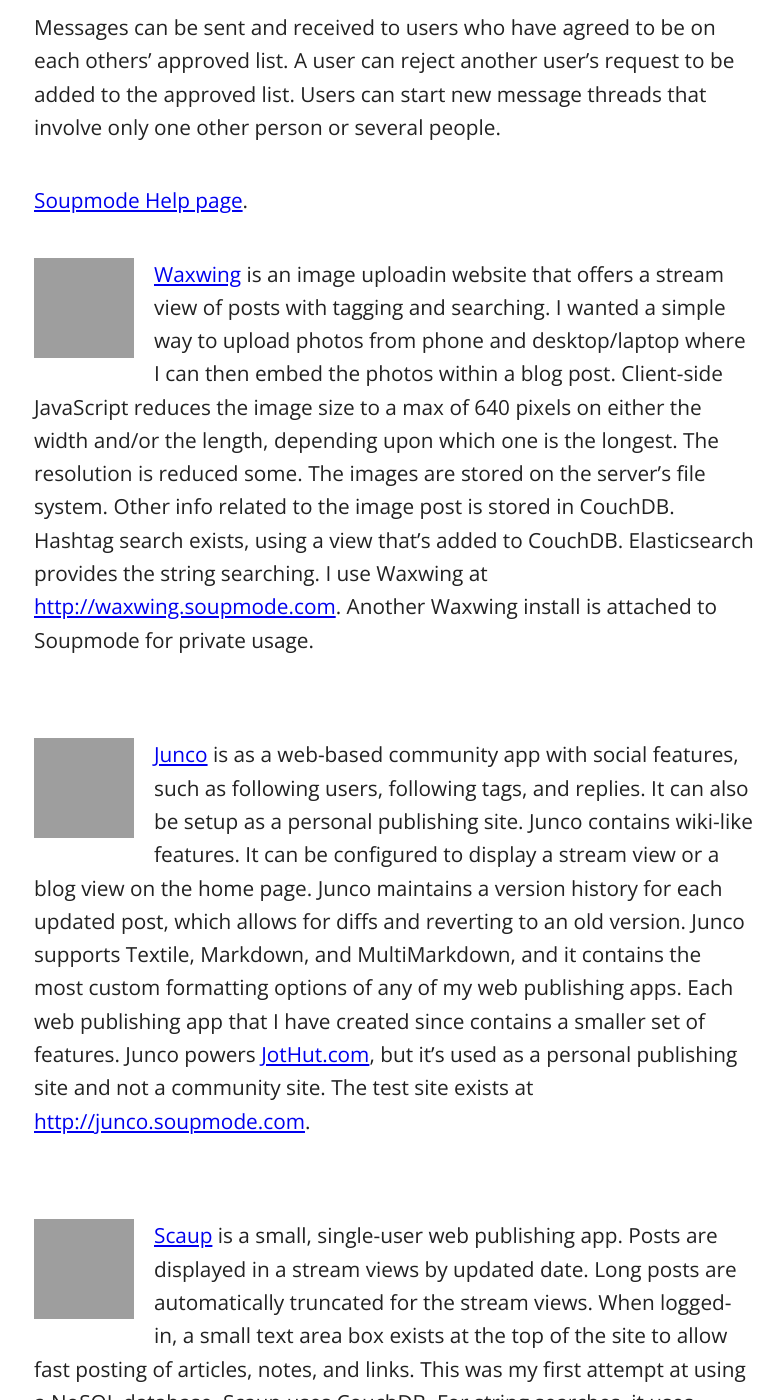
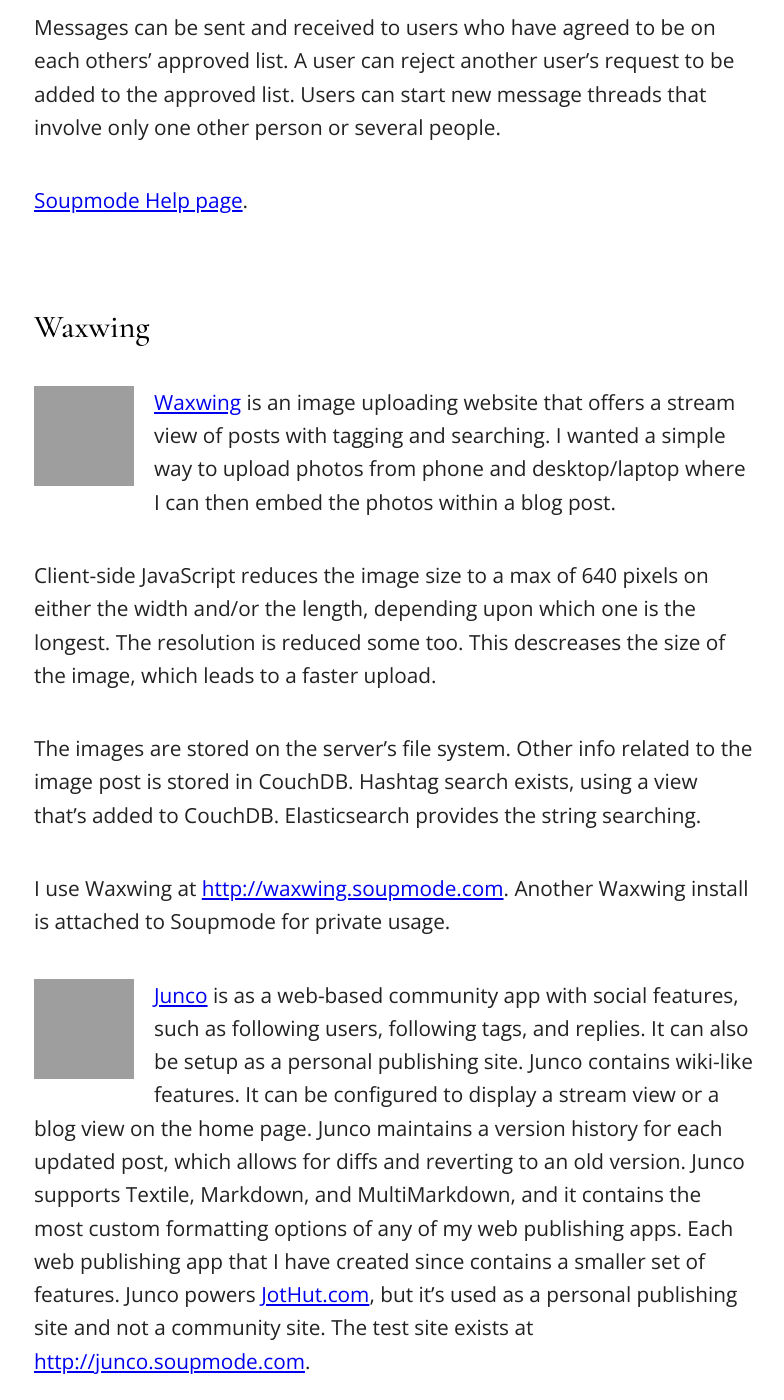
Before and after one commit to jrsawvel/jrsawvel.github.io, a Jekyll site: the page built from _posts/2016-09-20-projects.md, in a window 1280 px wide and 1400 px high, scrolled down 2746 px, cut to the strip 0-1400 px from the top of the window. Shown: the whole strip, without its empty margins (246-1030 px from the left). Built offline with Jekyll 4.4.1, drawn with Linux system fonts in a browser that asks for light colours; grey boxes are pictures that could not be loaded.

Commit message:
Update 2016-09-20-projects.md

```diff
--- a/_posts/2016-09-20-projects.md
+++ b/_posts/2016-09-20-projects.md
@@ -58,8 +58,16 @@
 
 
 
+### Waxwing
 
-<p markdown="1" style="clear:both;padding-bottom:2em;"><img class="largescreens" style="float:left;padding-right:20px;width:100px;height:100px"  src="https://c2.staticflickr.com/6/5829/22157056568_29459619bc_q.jpg" />[Waxwing](https://github.com/jrsawvel/Waxwing) is an image uploadin  website that offers a stream view of posts with tagging and searching. I wanted a simple way to upload photos from phone and desktop/laptop where I can then embed the photos within a blog post. Client-side JavaScript reduces the image size to a max of 640 pixels on either the width and/or the length, depending upon which one is the longest. The resolution is reduced some. The images are stored on the server's file system. Other info related to the image post is stored in CouchDB. Hashtag search exists, using a view that's added to CouchDB. Elasticsearch provides the string searching. I use Waxwing at <http://waxwing.soupmode.com>. Another Waxwing install is attached to Soupmode for private usage.</p>
+<p markdown="1" style="clear:both;"><img class="largescreens" style="float:left;padding-right:20px;width:100px;height:100px"  src="https://c2.staticflickr.com/6/5829/22157056568_29459619bc_q.jpg" />    [Waxwing](https://github.com/jrsawvel/Waxwing) is an image uploading website that offers a stream view of posts with tagging and searching. I wanted a simple way to upload photos from phone and desktop/laptop where I can then embed the photos within a blog post.</p>
+
+Client-side JavaScript reduces the image size to a max of 640 pixels on either the width and/or the length, depending upon which one is the longest. The resolution is reduced some too. This descreases the size of the image, which leads to a faster upload.
+
+The images are stored on the server's file system. Other info related to the image post is stored in CouchDB. Hashtag search exists, using a view that's added to CouchDB. Elasticsearch provides the string searching.
+
+I use Waxwing at <http://waxwing.soupmode.com>. Another Waxwing install is attached to Soupmode for private usage.
+
 
 
 <p markdown="1" style="clear:both;padding-bottom:2em;"><img class="largescreens" style="float:left;padding-right:20px;width:100px;height:100px"  src="https://c2.staticflickr.com/4/3840/32893078643_acd6fc92f2_q.jpg" />[Junco](https://github.com/jrsawvel/Junco) is as a web-based community app with social features, such as following users, following tags, and replies. It can also be setup as a personal publishing site. Junco contains wiki-like features. It can be configured to display a stream view or a blog view on the home page. Junco maintains a version history for each updated post, which allows for diffs and reverting to an old version. Junco supports Textile, Markdown, and MultiMarkdown, and it contains the most custom formatting options of any of my web publishing apps. Each web publishing app that I have created since contains a smaller set of features. Junco powers [JotHut.com](http://jothut.com), but it's used as a personal publishing site and not a community site. The test site exists at <http://junco.soupmode.com>.</p>
```
